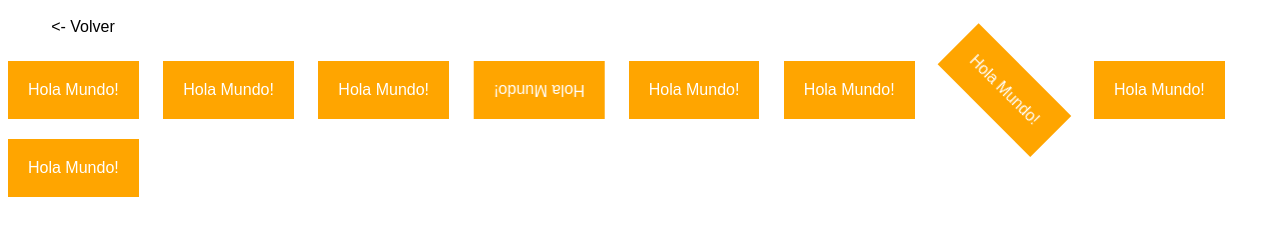
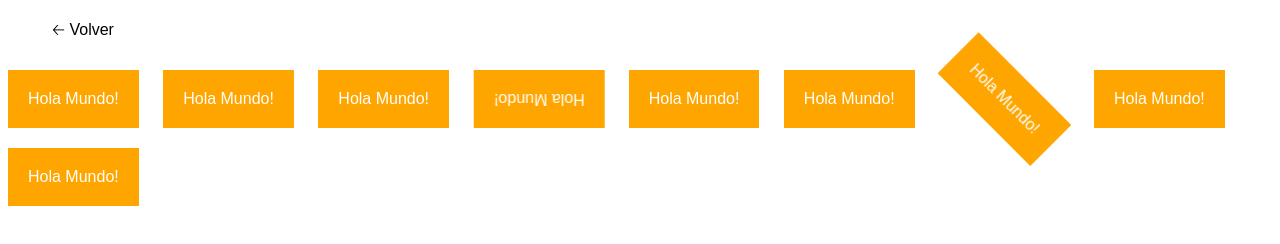
Before and after one commit to franchy012/cursoCSS, a plain HTML site: page animaciones/index.html in a window 1280 px wide. Drawn offline with Linux system fonts and the light colour scheme; a web font is replaced by a local one.

Commit message:
Se agrefo icono de flecha

```diff
--- a/animaciones/index.html
+++ b/animaciones/index.html
@@ -11,7 +11,7 @@
 <body>
 
   <nav>
-    <a href="../index.html"><- Volver</a>
+    <a href="../index.html">🡠 Volver</a>
   </nav>
 
   <div class="transicion">Hola Mundo!</div>
```
Also changed, not shown: flexbox/index.html (+1 -1 lines), fuentes/index.html (+1 -1 lines), media-query/index.html (+1 -1 lines), picture/index.html (+1 -1 lines).
